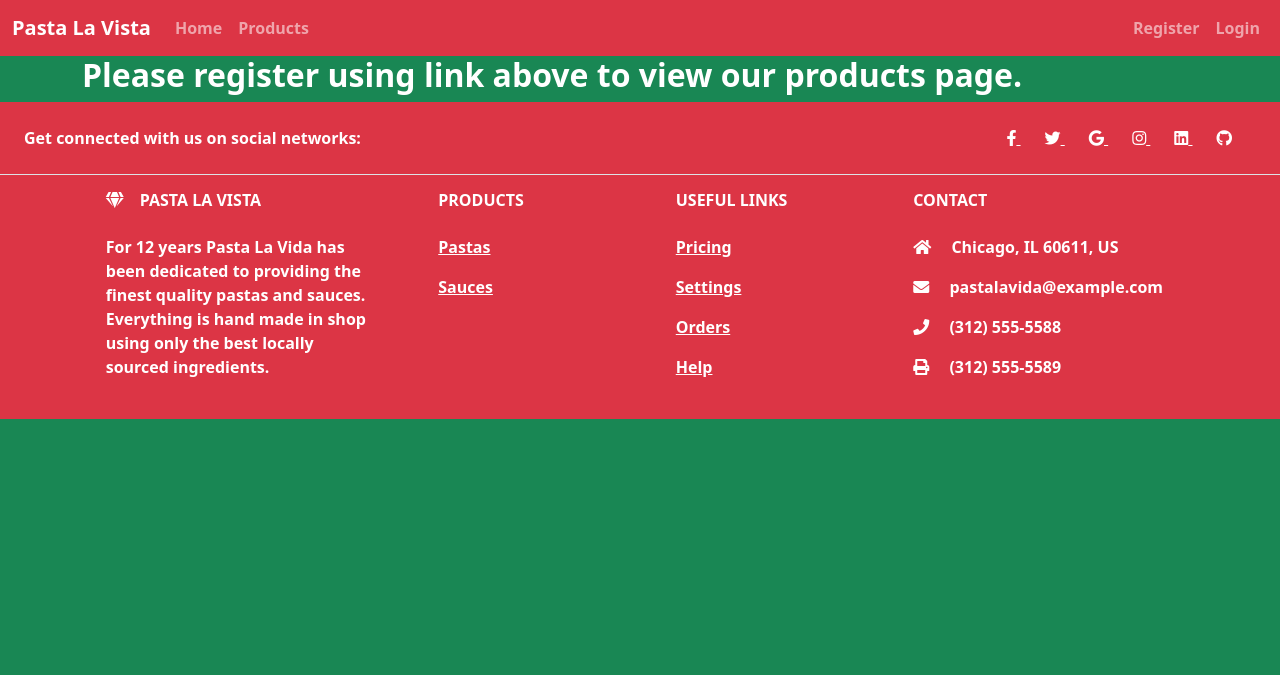
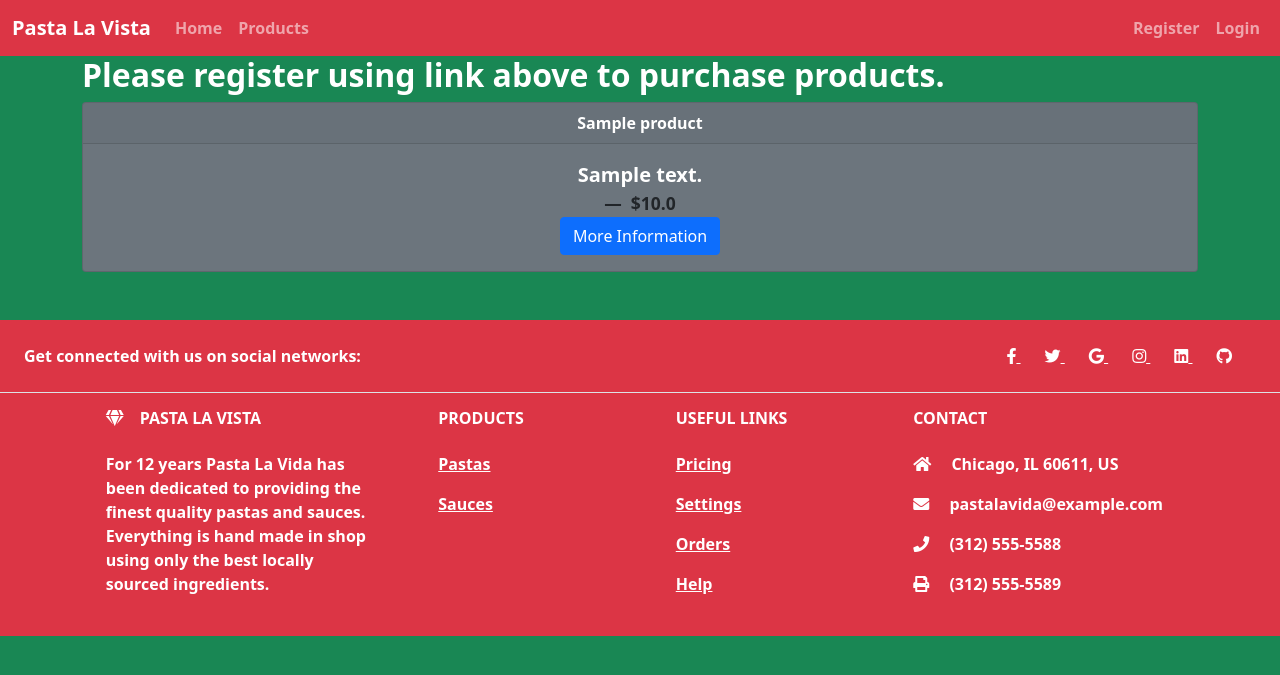
Before and after one commit to domcamp04/ecommerce_flask_app, a Flask app: page /products in a window 1280 px wide. Shown: the top 675 px of the page. Run offline with Flask 2, Linux system fonts and the light colour scheme; tables that the repository leaves empty hold one stand-in row (values such as "Sample post"); some libraries are stand-ins or nearby versions.

```diff
--- a/app/templates/base.html
+++ b/app/templates/base.html
@@ -7,7 +7,7 @@
         <meta name="Description" content="Enter your description here"/>
         <link rel="stylesheet" href="https://cdnjs.cloudflare.com/ajax/libs/twitter-bootstrap/5.1.0/css/bootstrap.min.css">
         <link rel="stylesheet" href="https://cdnjs.cloudflare.com/ajax/libs/font-awesome/5.15.4/css/all.min.css">
-        <!-- <link rel="stylesheet" href="{{ url_for('static', filename='css/main.css') }}"> -->
+        <link rel="stylesheet" href="{{ url_for('static', filename='css/main.css') }}">
         <title>{{ title }}</title>
     </head>
     <body class='bg-success fw-bold text-white'>
--- a/app/templates/campanelle.html
+++ b/app/templates/campanelle.html
@@ -1,6 +1,6 @@
 {% extends 'base.html' %}
 {% block content %}
-<div class="card bg-secondary" style="width: 18rem;">
+<div class="card bg-secondary mt-4" style="width: 18rem;">
     <img src="{{ url_for('static', filename='campanelle.jpeg')}}" class="card-img-top" alt="angel hair pasta">
     <div class="card-body">
       <h5 class="card-title">Campanelle</h5>
--- a/app/templates/footer.html
+++ b/app/templates/footer.html
@@ -1,5 +1,5 @@
 <!-- Footer -->
-<footer class="text-center text-lg-start bg-danger">
+<footer class="text-center text-lg-start bg-danger mt-5">
     <!-- Section: Social media -->
     <section
       class="d-flex justify-content-center justify-content-lg-between p-4 border-bottom"
--- a/app/templates/marinara.html
+++ b/app/templates/marinara.html
@@ -1,6 +1,6 @@
 {% extends 'base.html' %}
 {% block content %}
-<div class="card bg-secondary" style="width: 18rem;">
+<div class="card bg-secondary mt-4" style="width: 18rem;">
     <img src="{{ url_for('static', filename='marinara.jpeg')}}" class="card-img-top" alt="angel hair pasta">
     <div class="card-body">
       <h5 class="card-title">Marinara</h5>
--- a/app/templates/penne.html
+++ b/app/templates/penne.html
@@ -1,6 +1,6 @@
 {% extends 'base.html' %}
 {% block content%}
-<div class="card bg-secondary" style="width: 18rem;">
+<div class="card bg-secondary mt-4" style="width: 18rem;">
     <img src="{{ url_for('static', filename='penne.jpeg')}}" class="card-img-top" alt="angel hair pasta">
     <div class="card-body">
       <h5 class="card-title">Penne</h5>
--- a/app/templates/products.html
+++ b/app/templates/products.html
@@ -22,7 +22,21 @@
 {% endfor %}
 
 {% else %}
-<h4 class="fw-bold fs-2">Please register using link above to view our products page.</h4>
+<h4 class="fw-bold fs-2">Please register using link above to purchase products.</h4>
+{% for r in product %}
+    <div class="card text-center bg-secondary text-white mb-3">
+        <div class="card-header">
+        {{ r.prod_name }}
+        </div>
+        <div class="card-body">
+        <blockquote class="blockquote mb-0">
+            <p>{{ r.description }}</p>
+            <footer class="blockquote-footer text-dark"> ${{ r.price }} </footer>
+        </blockquote>
+        <a href="/{{r.prod_name}}" class="btn btn-primary">More Information</a>
+        </div>
+    </div>
+{% endfor %}
 {% endif %}
 
 {% endblock %}
--- a/app/templates/rigatoni.html
+++ b/app/templates/rigatoni.html
@@ -1,6 +1,6 @@
 {% extends 'base.html' %}
 {% block content %}
-<div class="card bg-secondary" style="width: 18rem;">
+<div class="card bg-secondary mt-4" style="width: 18rem;">
     <img src="{{ url_for('static', filename='Rigatoni.jpeg')}}" class="card-img-top" alt="angel hair pasta">
     <div class="card-body">
       <h5 class="card-title">Rigatoni</h5>
--- a/app/templates/vodka_sauce.html
+++ b/app/templates/vodka_sauce.html
@@ -1,6 +1,6 @@
 {% extends 'base.html' %}
 {% block content %}
-<div class="card bg-secondary" style="width: 18rem;">
+<div class="card bg-secondary mt-4" style="width: 18rem;">
     <img src="{{ url_for('static', filename='vodka_sauce.jpeg')}}" class="card-img-top" alt="angel hair pasta">
     <div class="card-body">
       <h5 class="card-title ">Vodka Sauce</h5>
```
Also changed, not shown: app/templates/angelhair.html (+4 -4 lines).
